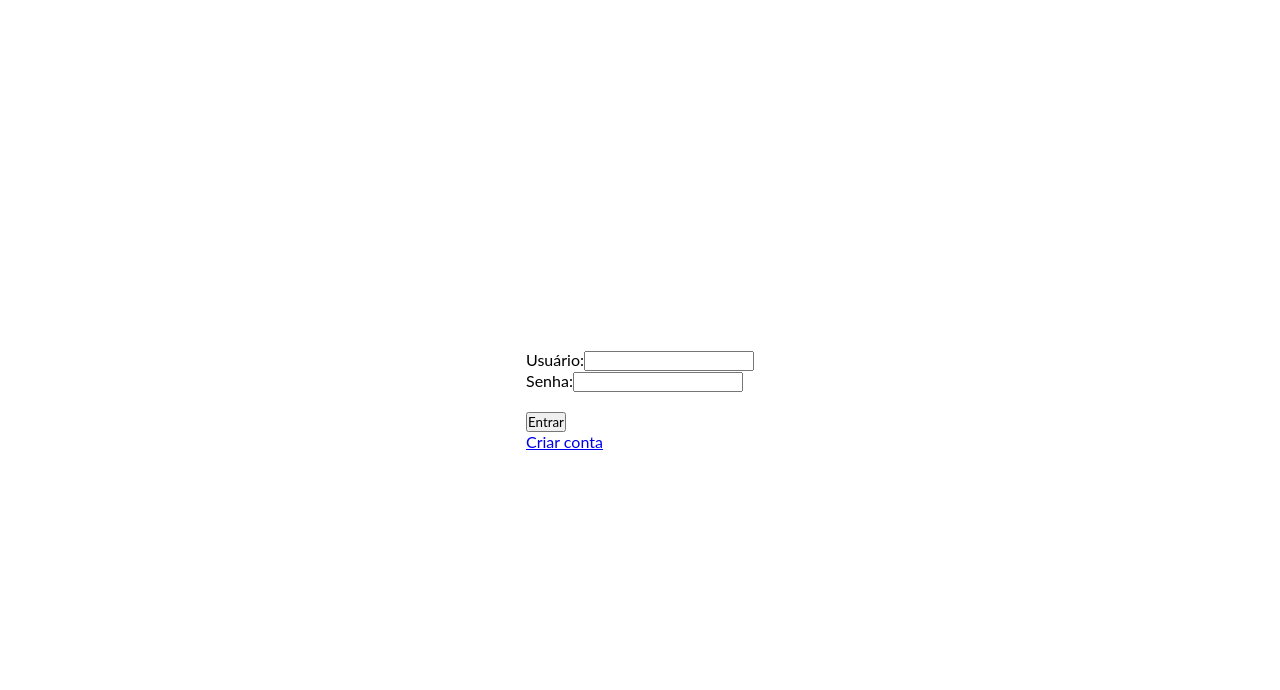
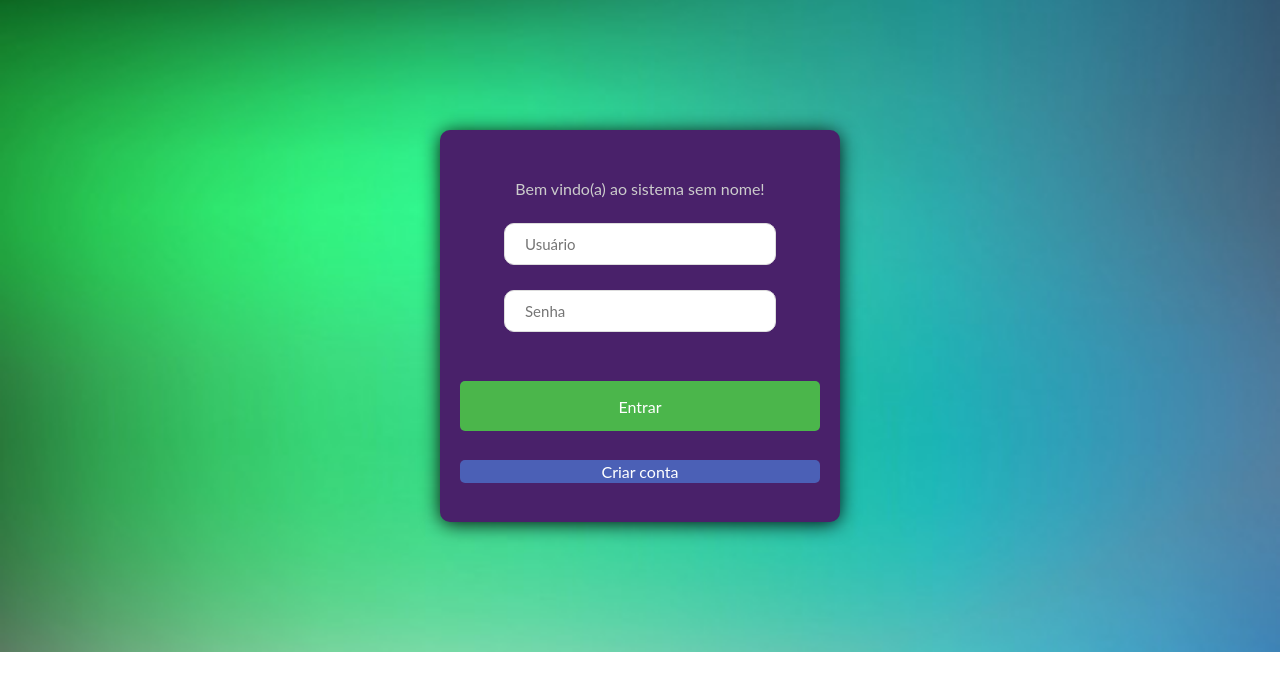
Before and after one commit to felippebutland/FrontEndToDo, a Next.js app: page /login in a window 1280 px wide. Shown: the top 690 px of the page. Built offline with nearby package versions, Linux system fonts and the light colour scheme.

Commit message:
substituicao do arquivo tsx dos estilos do login para arquivo separado css e ajustes gerais no login

```diff
--- a/package.json
+++ b/package.json
@@ -14,6 +14,7 @@
     "react-dom": "17.0.2",
     "react-icons": "^4.2.0",
     "react-router-dom": "^5.2.0",
+    "react-toastify": "^7.0.4",
     "styled-components": "^5.3.0"
   },
   "devDependencies": {
--- a/pages/_app.js
+++ b/pages/_app.js
@@ -1,6 +1,7 @@
 import '../styles/globals.css'
 import '../src/components/App/Navbar/NavbarStyles.css';
-import '../src/components/App/Footer/FooterStyles.css'
+import '../src/components/App/Footer/FooterStyles.css';
+import '../src/components/Login/LoginStyles.css';
 
 function MyApp({ Component, pageProps }) {
   return <Component {...pageProps} />
--- a/src/components/App/index.tsx
+++ b/src/components/App/index.tsx
@@ -1,6 +1,6 @@
 import React from "react"
 import Navbar from "./Navbar/Navbar"
-import Footer from "./Footer/footer"
+import Footer from "./Footer/Footer"
 import { StaticRouter as Router, Switch, Route} from "react-router-dom"
 
 const Home = () => {
--- /dev/null
+++ b/src/components/Login/LoginStyles.css
@@ -0,0 +1,99 @@
+.container {
+    background-image: url("./Imgs/background_img.jpg");
+    background-position: center;
+    background-size: cover;
+    background-color: rgb(237, 237, 237);
+    display: flex;
+    align-items: center;
+    justify-content: center;
+    height: 70.25ch;
+}
+
+.form {
+    width: 400px;
+    background-color: #49216a;
+    height: 60%;
+    border-radius: 10px;
+    padding: 20px;
+    box-shadow: 0px 2px 20px -1px;
+    display: flex;
+    flex-direction: column;
+    justify-content: center;
+    align-items: center;
+}
+
+.img {
+    width: 100px;
+    margin: 10px 0 40px;
+}
+
+.p {
+    color: #cccccc;
+    margin-bottom: 5px;
+    padding: 10px;
+    width: 100%;
+    text-align: center;
+}
+
+.input {
+    flex: 1;
+    height: 100%;
+    margin-bottom: 22px;
+    padding: 0 20px;
+    color: #777;
+    font-size: 15px;
+    width: 80%;
+    border: 1px solid #ddd;
+    border-radius: 10px;
+
+}
+
+.buttonEntrar {
+    color: #fff;
+    font-size: 16px;
+    background: #4bb64b;
+    height: 56px;
+    border: 0;
+    margin-top: 15px;
+    margin-bottom: 10px;
+    border-radius: 5px;
+    width: 100%;
+    transition-duration: 0.4s;
+}
+
+.buttonEntrar:hover {
+    background: #6ec56e;
+}
+
+.buttonCriarConta {
+    color: #fff;
+    font-size: 16px;
+    height: 25px;
+    border: 0;
+    border-radius: 5px;
+    width: 100%;
+    background: #4b60b6;
+    transition-duration: 0.4s;
+}
+
+.buttonCriarConta:hover {
+    background: #5970cc;
+}
+
+.hr {
+    margin: 20px 0;
+    border: none;
+    width: 100%;
+}
+
+.a {
+    font-size: 16;
+    font-weight: bold;
+    color: #999;
+    text-decoration: none;
+}
+
+.linkLogin {
+    font-size: 16;
+    color: #cdcdcd;
+}
--- a/src/components/Login/index.tsx
+++ b/src/components/Login/index.tsx
@@ -3,10 +3,8 @@ import { getToken, login, logout } from "../../auth";
 import { Container, Form } from "./styles";
 import { useRouter } from "next/router";
 import Link from "next/link";
-
-type Error = {
-    error?: string;
-}
+import { ToastContainer, toast } from 'react-toastify';
+import 'react-toastify/dist/ReactToastify.css';
 
 type User = {
     username: string,
@@ -15,60 +13,68 @@ type User = {
 
 const Login = () => {
 
-    const [error, setError] = useState<Error>();
     const [user, setUser] = useState<User>({
         username: '',
         password: ''
     });
     const router = useRouter();
 
+    const notificacaoConfig = {
+        position: toast.POSITION.BOTTOM_RIGHT,
+        type: toast.TYPE.WARNING,
+        autoClose: 2500
+    }
+    const notificacao = (msg: string) => toast(msg, notificacaoConfig);
+
     const handleLogin = async (e: React.FormEvent) => {
         e.preventDefault();
         const { username, password } = user;
         if(!username){
-            setError({
-                error: "Usuário não informado!"
-            });
+            notificacao("Usuário não informado!");
         } else if (!password){
-            setError({
-                error: "Senha não informada!"
-            });
+            notificacao("Senha não informada!");
         } else {
             try {
                 login("fsaff");
                 router.push("/home");
             } catch (err){
                 console.log(err);
-                setError({
-                    error: "Não foi possível efetuar o login, tente novamente mais tarde!"
-                });
+                notificacao("Não foi possível efetuar o login, tente novamente mais tarde!");
             }
         }
     };
 
     //useEffect(() => {}, []);
 
+    toast.configure();
     return (
-        <Container>
-            <Form onSubmit={handleLogin}>
-                <p>
-                    Usuário:
-                    <input type="text" onChange={
+        <Container className="container">
+            <Form className="form" onSubmit={handleLogin}>
+                <br>
+                </br>
+                <p className="p">
+                    Bem vindo(a) ao sistema sem nome!
+                </p>
+                <p className="p">
+                    <input className="input" type="text" placeholder="Usuário" onChange={
                         e => setUser({...user, username: e.target.value})
                     }/>
                 </p>
-                <p>
-                    Senha:
-                    <input type="password" onChange={e => setUser({...user, password: e.target.value})}/>
+                <p className="p">
+                    <input className="input" type="password" placeholder="Senha" onChange={
+                        e => setUser({...user, password: e.target.value})}
+                    />
                 </p>
-                <p>
-                    {error?.error}
-                </p>
+                {notificacao}
                 <br/>
-                    <button type="submit">Entrar</button>
+                    <button className="buttonEntrar" type="submit">Entrar</button>
                 <br/>
-
-                <Link href="/registrar">Criar conta</Link>
+                <Link href="/registrar">
+                    <button className="buttonCriarConta" type="button">
+                        Criar conta
+                    </button>
+                </Link>
+                <br/>
             </Form>
         </Container>
     );
--- a/src/components/Login/styles.ts
+++ b/src/components/Login/styles.ts
@@ -1,13 +1,5 @@
 import styled from "styled-components";
 
-export const Container = styled.div`
-  display: flex;
-  align-items: center;
-  justify-content: center;
-  height: 100vh;`
-;
+export const Container = styled.div``;
 
-export const Form = styled.form`
-
-`
-;
+export const Form = styled.form``;
```
Also changed, not shown: src/components/Login/Imgs/background_img.jpg (added), 1 other file (tests, documents, lock files or other folders).
